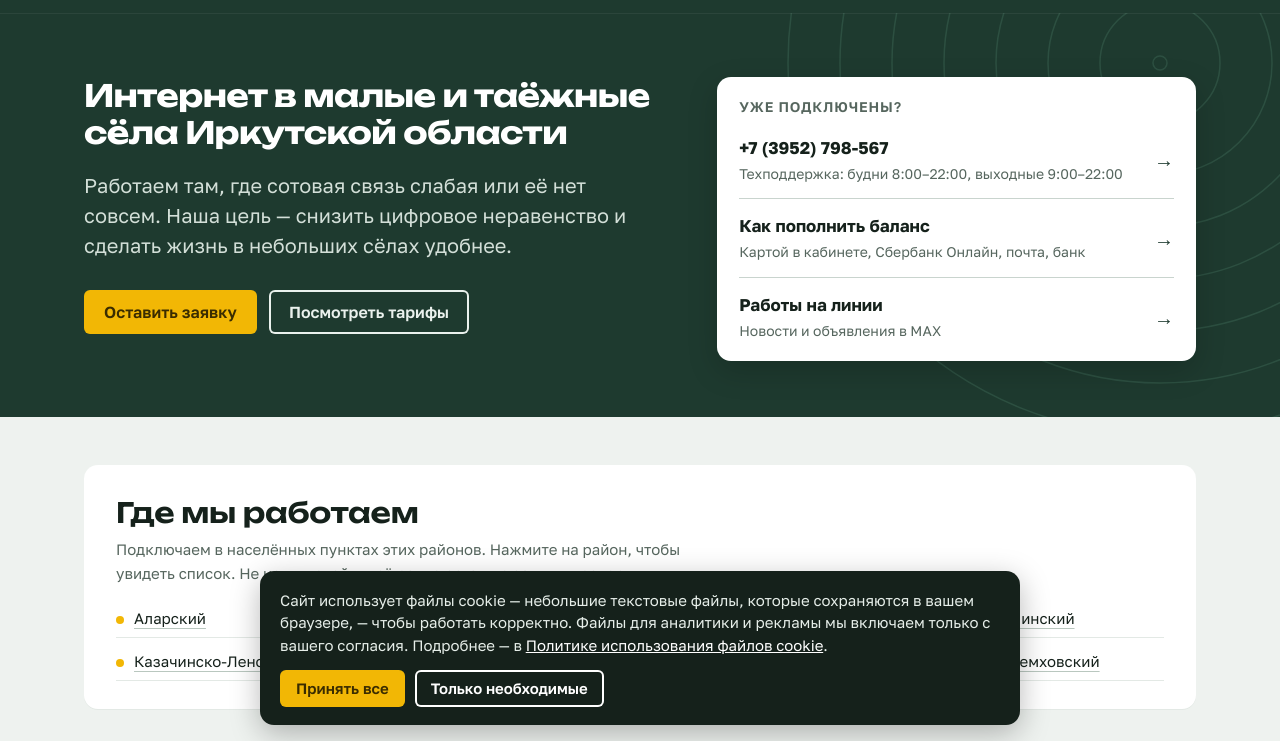
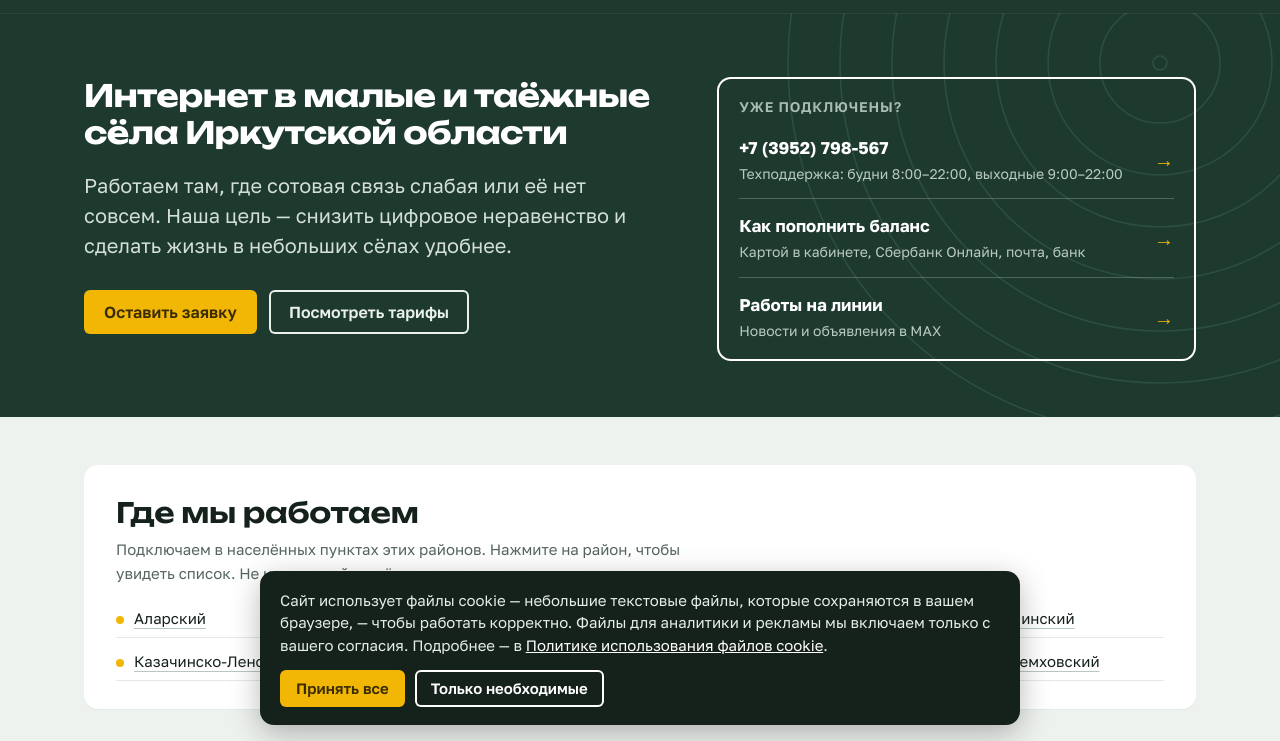
Before and after one commit to rodionelin-collab/badcom-site, a plain HTML site: page site/index.html in a window 1280 px wide. Shown: the part 59-800 px from the top of the page. Drawn offline with Linux system fonts and the light colour scheme.

Commit message:
Главная: карточка «Уже подключены» — прозрачный фон и белая рамка как у кнопки
Co-Authored-By: Claude Sonnet 5.5 <noreply@anthropic.com>
Claude-Session: https://claude.ai/code/session_01Tm7oUsAq6xgez19gS2Fecf

```diff
--- a/site/index.html
+++ b/site/index.html
@@ -71,12 +71,12 @@ html{scroll-padding-top:84px}
 .hero h1{font-size:clamp(44px,8.2vw,108px);font-weight:700;line-height:.92;letter-spacing:-.035em;color:#fff}
 .sr{position:absolute;width:1px;height:1px;overflow:hidden;clip:rect(0 0 0 0);white-space:nowrap}
 .hero .lede{font-size:clamp(17px,1.6vw,20px);line-height:1.5;margin:0 0 30px;color:#D3DFD8;max-width:44ch}
-.hero-card{align-self:stretch;background:var(--white);color:var(--ink);border-radius:var(--r-m);padding:8px 22px 6px;box-shadow:0 10px 30px rgba(0,0,0,.18)}
-.hero-card h2{font-size:14px;font-family:"Golos Text",system-ui,sans-serif;font-weight:600;letter-spacing:.06em;text-transform:uppercase;color:var(--muted);padding:14px 0 6px}
-.hc{display:grid;grid-template-columns:1fr auto;align-items:center;gap:2px 12px;padding:13px 0;border-top:1px solid var(--line);text-decoration:none;color:inherit}
+.hero-card{align-self:stretch;background:transparent;color:#fff;border-radius:var(--r-m);padding:8px 22px 6px;box-shadow:inset 0 0 0 2px currentColor}
+.hero-card h2{font-size:14px;font-family:"Golos Text",system-ui,sans-serif;font-weight:600;letter-spacing:.06em;text-transform:uppercase;color:#A9BDB2;padding:14px 0 6px}
+.hc{display:grid;grid-template-columns:1fr auto;align-items:center;gap:2px 12px;padding:13px 0;border-top:1px solid rgba(255,255,255,.22);text-decoration:none;color:inherit}
 .hc b{font-size:17px}
-.hc span{grid-column:1;font-size:14px;color:var(--muted)}
-.hc i{grid-column:2;grid-row:1/3;font-style:normal;font-size:20px;color:var(--taiga)}
+.hc span{grid-column:1;font-size:14px;color:#B9CBC1}
+.hc i{grid-column:2;grid-row:1/3;font-style:normal;font-size:20px;color:var(--signal)}
 .hc:hover b{text-decoration:underline;text-underline-offset:4px}
 .hero-card h2+.hc{border-top:0}
 .hc.main b{display:inline-block;background:var(--signal);color:var(--signal-ink);padding:9px 16px;border-radius:var(--r-s);font-size:16px}
```
Also changed, not shown: site/consent.html (+5 -5 lines), site/cookies.html (+5 -5 lines), site/privacy.html (+5 -5 lines), site/reviews.html (+5 -5 lines), site/spasibo.html (+5 -5 lines), site/tariff_biz.html (+5 -5 lines), site/tariff_sputnik.html (+5 -5 lines), site/tariff_sputnik_biz.html (+5 -5 lines), site/tariff_zone2.html (+5 -5 lines), 1 other file.
